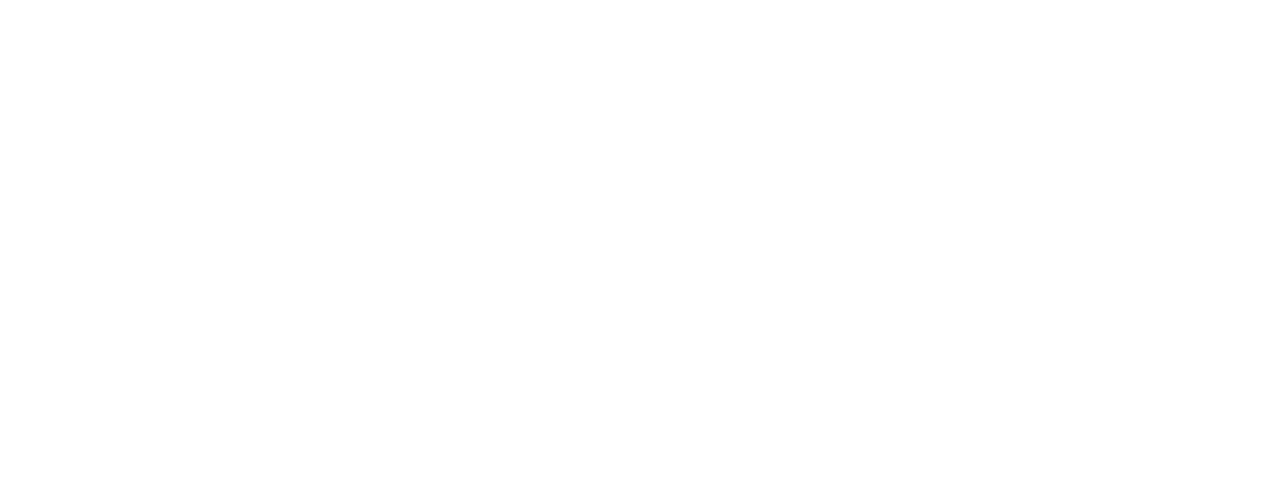
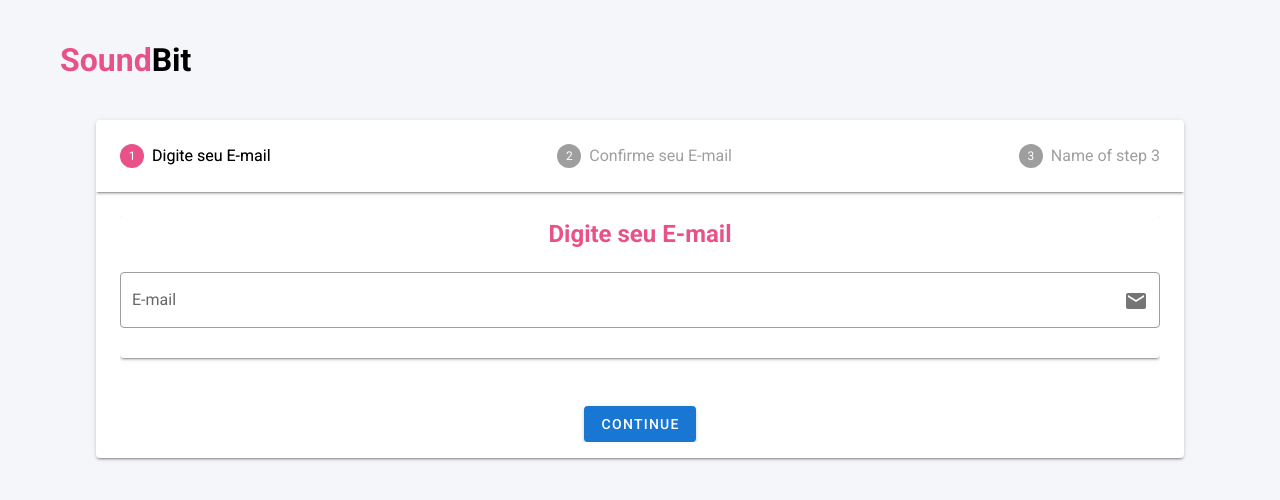
Before and after one commit to noccss/soundbit, a Vue app: page /forgotPassword in a window 1280 px wide. Shown: the top 500 px of the page. Built offline with nearby package versions, Linux system fonts and the light colour scheme.

Commit message:
Adicionando interface da pagina de esquecimento com validacao de email

```diff
--- a/src/router.js
+++ b/src/router.js
@@ -4,6 +4,14 @@
 Vue.use(Router);
 
 var routes = [
+  {
+    path: "/",
+    name: "home",
+    meta: {
+      title: "Inicial"
+    },
+    component: () => import("./views/Home.vue")
+  },
   {
     path: "/login",
     name: "login",
@@ -20,6 +28,14 @@
     },
     component: () => import("./views/auth/SignUp.vue"),
   },
+  {
+      path: "/forgotPassword",
+      name: "forgotPass",
+      meta: {
+          title: "Forgot password"
+      },
+      component: () => import("./views/auth/ForgotPass.vue"),
+  }
 ];
 
 Vue.prototype.allRoutes = routes;
--- a/src/views/Home.vue
+++ b/src/views/Home.vue
@@ -1,5 +1,7 @@
 <template>
-
+  <div class="">
+    <router-link to="/login">Login</router-link>
+  </div>
 </template>
 
 <script>
--- /dev/null
+++ b/src/views/auth/ForgotPass.vue
@@ -0,0 +1,138 @@
+<template>
+  <div class="forgotPass_app">
+    <div class="forgotPass__header">
+      <h1>Sound<span>Bit</span></h1>
+    </div>
+    <div class="forgotPass__container">
+      <v-stepper width="85%" v-if="validatedEmail == true ? step = 3 : step" v-model="step">
+        <v-stepper-header>
+          <v-stepper-step color="#e85288" :complete="step > 1" step="1">
+            Digite seu E-mail
+          </v-stepper-step>
+          <v-stepper-step color="#e85288" :complete="step > 2" step="2">
+            Confirme seu E-mail
+          </v-stepper-step>
+          <v-stepper-step color="#e85288" :complete="step > 3" step="3">
+            Name of step 3
+          </v-stepper-step>
+        </v-stepper-header>
+        <v-stepper-items>
+          <v-stepper-content step="1">
+            <v-card class="mb-12">
+              <v-form ref="form" @submit.prevent="validateEmail">
+                <h1>Digite seu E-mail</h1>
+
+                <v-text-field
+                  class="mt-5"
+                  v-model="email"
+                  :rules="[rulesEmail.required, rulesEmail.email]"
+                  :append-icon="'mdi-email'"
+                  label="E-mail"
+                  required
+                  outlined
+                  name="email"
+                ></v-text-field>
+              </v-form>
+            </v-card>
+            <v-btn color="primary" @click="validateEmail">Continue</v-btn>
+          </v-stepper-content>
+          <v-stepper-content step="2">
+            <v-card class="mb-12">
+              <h1 class="mb-5">Confirme que é você mesmo!</h1>
+
+              <p>
+                Por favor, verifique para assegurarmos que realmente é você,
+                pedimos que verifique seu E-mail e clique no link que está no
+                corpo da mensagem
+              </p>
+              <p>
+                Caso a mensagem que enviamos para seu E-mail não esteja aparecendo
+                na caixa de entrada, verifique se está no spam
+              </p>
+
+              <p>
+                Problemas para a visualização da mensagem, não se preocupe, basta
+                vir falar conosco que vamos te ajudar com isso, basta nos enviar
+                um E-mail, <a href="#">suporte@soundbit.com.br</a>
+              </p>
+            </v-card>
+          </v-stepper-content>
+          <v-stepper-content step="3">
+            <v-card class="mb-12" color="grey lighten-1" height="200px"> </v-card>
+            <router-link to="/login"></router-link>
+          </v-stepper-content>
+        </v-stepper-items>
+      </v-stepper>
+    </div>
+  </div>
+</template>
+<script>
+// import axios from "axios";
+export default {
+  name: "forgotPassword",
+  data() {
+    return {
+      step: 1,
+      validatedEmail: false,
+      email: "",
+      rulesEmail: {
+        required: (v) => !!v || "Email is required",
+        email: (v) =>
+          /.+@.+/.test(v) ||
+          "Email precisa estar no formato example@example.com",
+      },
+    };
+  },
+  methods: {
+    validateEmail() {
+      try {
+        // await axios.post("", {
+        //   email: this.email,
+        // });
+
+        if (this.email != "" && this.$refs.form.validate()) this.step = 2;
+        else this.step = 2;
+      } catch (err) {
+        console.log(err);
+      }
+    },
+  },
+};
+</script>
+
+<style scoped>
+.forgotPass_app {
+  display: flex;
+  flex-direction: column;
+
+  width: 100vw;
+  height: 100vh;
+
+  background-color: #f5f6fa;
+}
+
+.forgotPass__header {
+  color: #e85288;
+  height: 120px;
+  display: flex;
+  align-items: center;
+  margin: 0 60px;
+}
+
+.forgotPass__header span {
+  color: #000;
+}
+
+.forgotPass__container {
+  display: flex;
+
+  justify-content: center;
+  text-align: center;
+}
+
+.forgotPass__container h1 {
+  font-size: 24px;
+
+  color: #e85288;
+}
+</style>
--- a/src/views/auth/Login.vue
+++ b/src/views/auth/Login.vue
@@ -33,7 +33,7 @@
           Login
         </v-btn>
 
-        <router-link to="">Forgot your password?</router-link>
+        <router-link to="/forgotPassword">Forgot your password?</router-link>
         <p>
           Don't have account?
           <router-link to="/signup">Sign Up here!</router-link>
@@ -84,7 +84,7 @@
   methods: {
     async handleSubmit() {
       try {
-        await axios.post("", {
+        await axios.post('', {
           email: this.email,
           password: this.password,
         });
```
Also changed, not shown: src/assets/img/Auth/background_forgotPass.svg (added).
